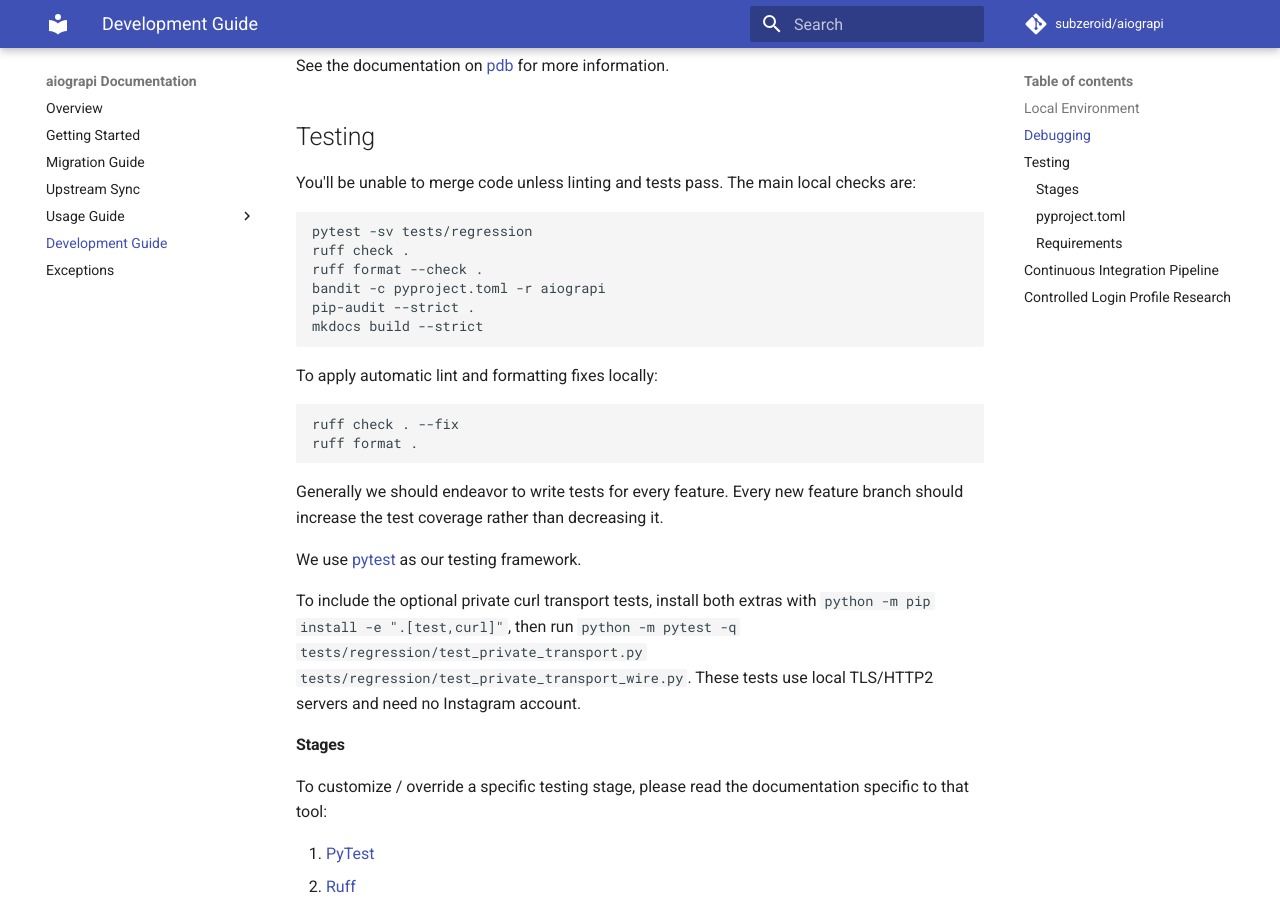
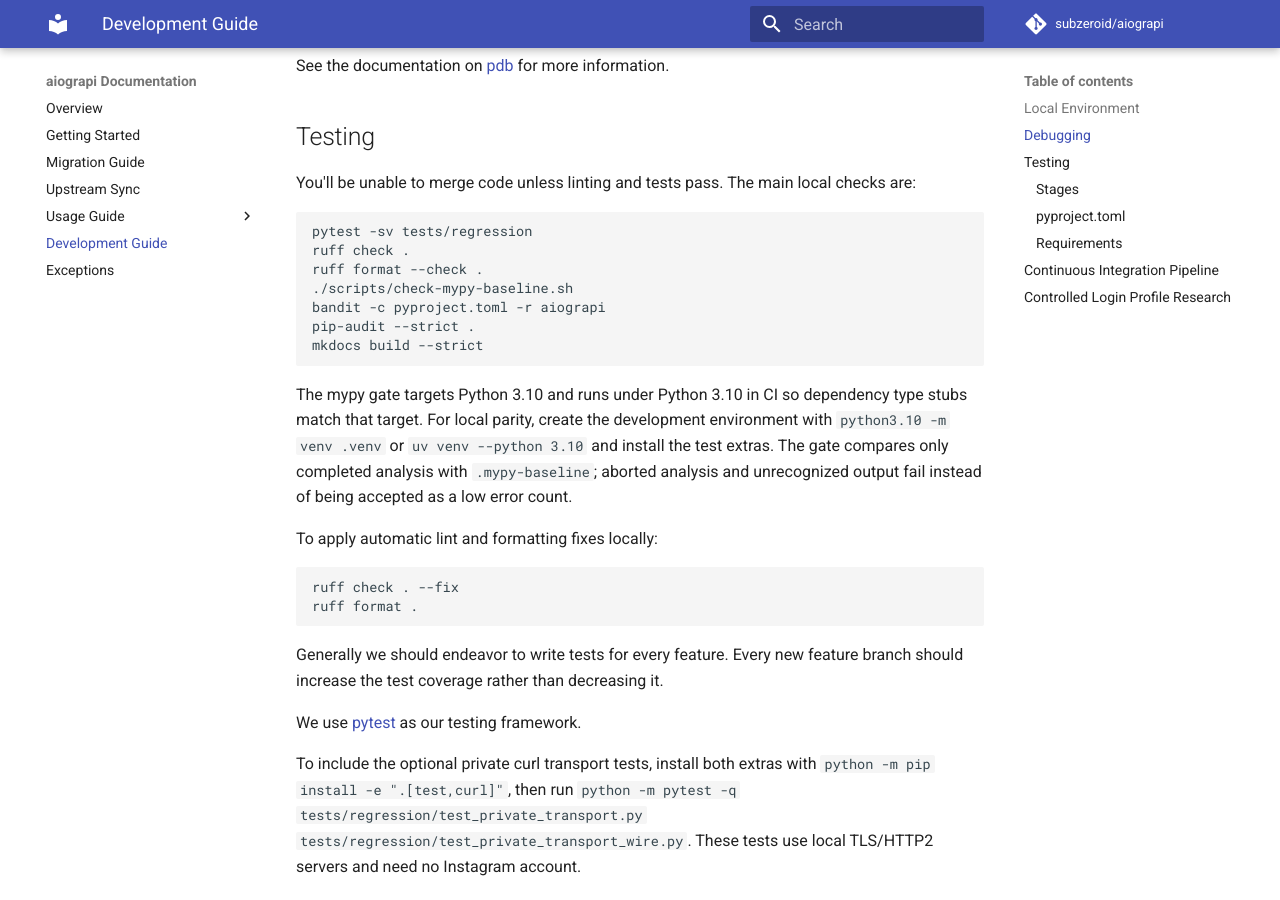
Before and after one commit to subzeroid/aiograpi, an MkDocs documentation site: the page built from docs/development-guide.md, in a window 1280 px wide and 900 px high, scrolled down 958 px. Built offline with MkDocs 1.6.1 and Material for MkDocs 9.7.7, drawn with Linux system fonts in a browser that asks for light colours; comment, search, counter and statistics services are not loaded; the version menu is left out.

Commit message:
docs: match local mypy checks to the CI environment

````diff
--- a/docs/development-guide.md
+++ b/docs/development-guide.md
@@ -51,10 +51,13 @@ You'll be unable to merge code unless linting and tests pass. The main local che
 pytest -sv tests/regression
 ruff check .
 ruff format --check .
+./scripts/check-mypy-baseline.sh
 bandit -c pyproject.toml -r aiograpi
 pip-audit --strict .
 mkdocs build --strict
 ```
+
+The mypy gate targets Python 3.10 and runs under Python 3.10 in CI so dependency type stubs match that target. For local parity, create the development environment with `python3.10 -m venv .venv` or `uv venv --python 3.10` and install the test extras. The gate compares only completed analysis with `.mypy-baseline`; aborted analysis and unrecognized output fail instead of being accepted as a low error count.
 
 To apply automatic lint and formatting fixes locally:
 
````
Also changed, not shown: CONTRIBUTING.md (+2 -0 lines).
